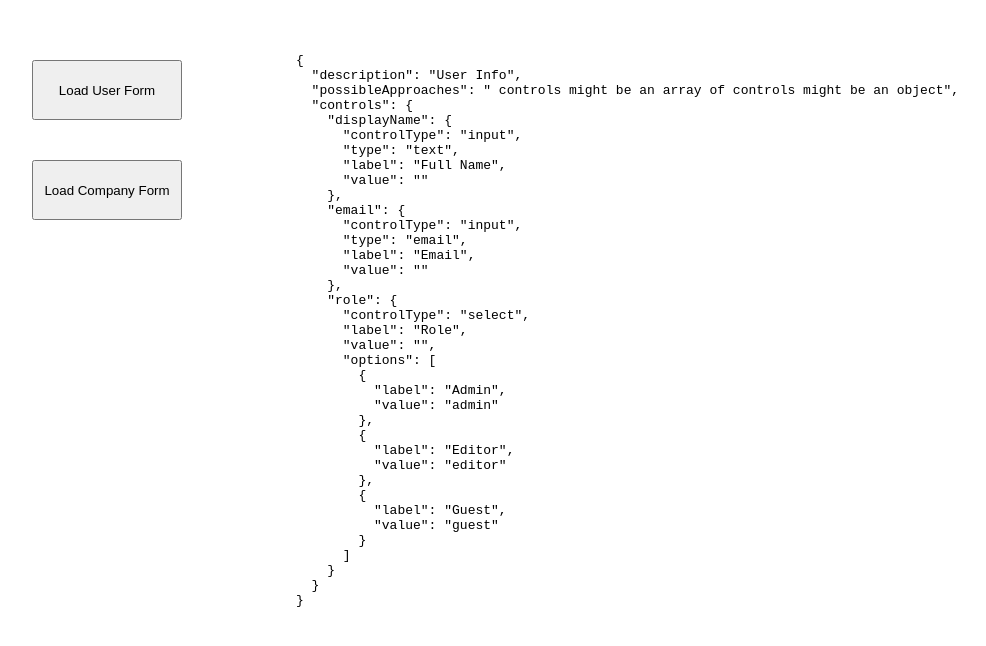
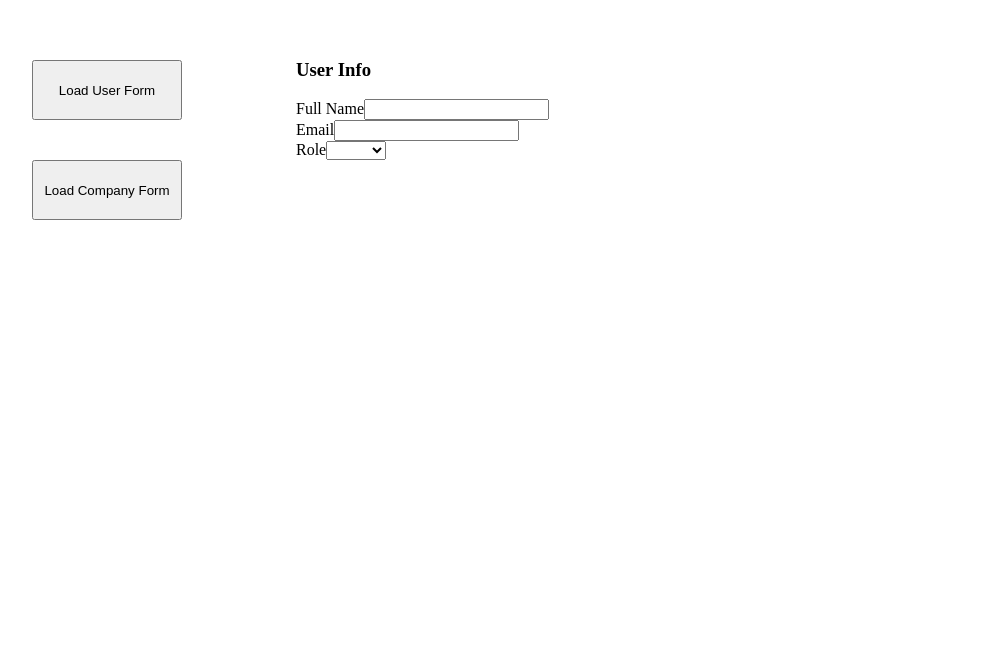
Before and after one commit to sgarg5858/dynamic-forms-using-reactive-forms, an Angular app: page / in a window 1280 px wide. Both pictures are taken after a click on the button "Load User Form". Shown: the top 646 px of the page, without its empty margins (8-994 px from the left). Built offline with nearby package versions, Linux system fonts and the light colour scheme.

Commit message:
Rendering UI Controls via naive approach

```diff
--- a/src/app/app.module.ts
+++ b/src/app/app.module.ts
@@ -8,12 +8,13 @@ import {HttpClientModule} from '@angular/common/http'
 @NgModule({
   declarations: [
     AppComponent,
-    DynamicFormComponent
   ],
   imports: [
     BrowserModule,
     AppRoutingModule,
-    HttpClientModule
+    HttpClientModule,
+    DynamicFormComponent
+
   ],
   providers: [],
   bootstrap: [AppComponent]
--- a/src/app/dynamic-form/dynamic-form.component.html
+++ b/src/app/dynamic-form/dynamic-form.component.html
@@ -3,5 +3,34 @@
     <button (click)="formLoadingTrigger.next('company')" type="button">Load Company Form</button>
 </div>
 <div class="dynamic-form-container" *ngIf="formConfig$ | async as formConfig">
-    <pre>{{formConfig|json}}</pre>
+    <form [formGroup]="form">
+        <h3>{{formConfig.description}}</h3>
+        <div class="form-field" *ngFor="let control of formConfig.controls | keyvalue">
+            <label [for]="control.key">{{control.value.label}}</label>
+
+            <!-- Render Controls -->
+            <ng-container [ngSwitch]="control.value.controlType">
+
+                <input
+                [type]="control.value.type"
+                [value]="control.value.value"
+                [id]="control.key"
+                [formControlName]="control.key"
+                *ngSwitchCase="'input'"
+                >
+
+                <select
+                [value]="control.value.value"
+                [id]="control.key"
+                [formControlName]="control.key"
+                *ngSwitchCase="'select'"
+                >
+                <option *ngFor="let option of control.value.options" [value]="option.label">
+                    {{option.label}}
+                </option>
+                </select>
+
+            </ng-container>
+        </div>
+    </form>
 </div>
--- a/src/app/dynamic-form/dynamic-form.component.ts
+++ b/src/app/dynamic-form/dynamic-form.component.ts
@@ -1,18 +1,37 @@
 import { HttpClient } from '@angular/common/http';
 import { Component } from '@angular/core';
-import { Observable, Subject, switchMap } from 'rxjs';
+import { Observable, Subject, switchMap, tap } from 'rxjs';
+import { DynamicFormConfig } from '../dynamic-controls/dynamic-form.model';
+import { FormControl, FormGroup, ReactiveFormsModule } from '@angular/forms';
+import { CommonModule } from '@angular/common';
 
 @Component({
   selector: 'app-dynamic-form',
   templateUrl: './dynamic-form.component.html',
-  styleUrls: ['./dynamic-form.component.scss']
+  styleUrls: ['./dynamic-form.component.scss'],
+  standalone:true,
+  imports:[CommonModule,ReactiveFormsModule]
 })
 export class DynamicFormComponent {
 
   constructor(private httpClient:HttpClient){}
 
+  form!:FormGroup;
+
   protected formLoadingTrigger = new Subject<'user'|'company'>();
-  formConfig$:Observable<Object> = this.formLoadingTrigger.pipe(
-    switchMap((config)=> this.httpClient.get(`/assets/${config}.form.json`) )
+
+  formConfig$:Observable<DynamicFormConfig> = this.formLoadingTrigger.pipe(
+    switchMap((config)=> this.httpClient.get<DynamicFormConfig>(`/assets/${config}.form.json`)),
+    tap((formConfig)=>{
+      this.buildForm(formConfig.controls);
+    })
   )
+  private buildForm(controls:DynamicFormConfig['controls'])
+  {
+    this.form = new FormGroup({});
+    Object.keys(controls).forEach((key)=>{
+      this.form.addControl(key, new FormControl(controls[key].value))
+    })
+    console.log(this.form);
+  }
 }
--- a/src/assets/company.form.json
+++ b/src/assets/company.form.json
@@ -23,4 +23,5 @@
                 {"label":"More than 150 employees","value":"large"}
             ]
         }
+    }
 }
```
